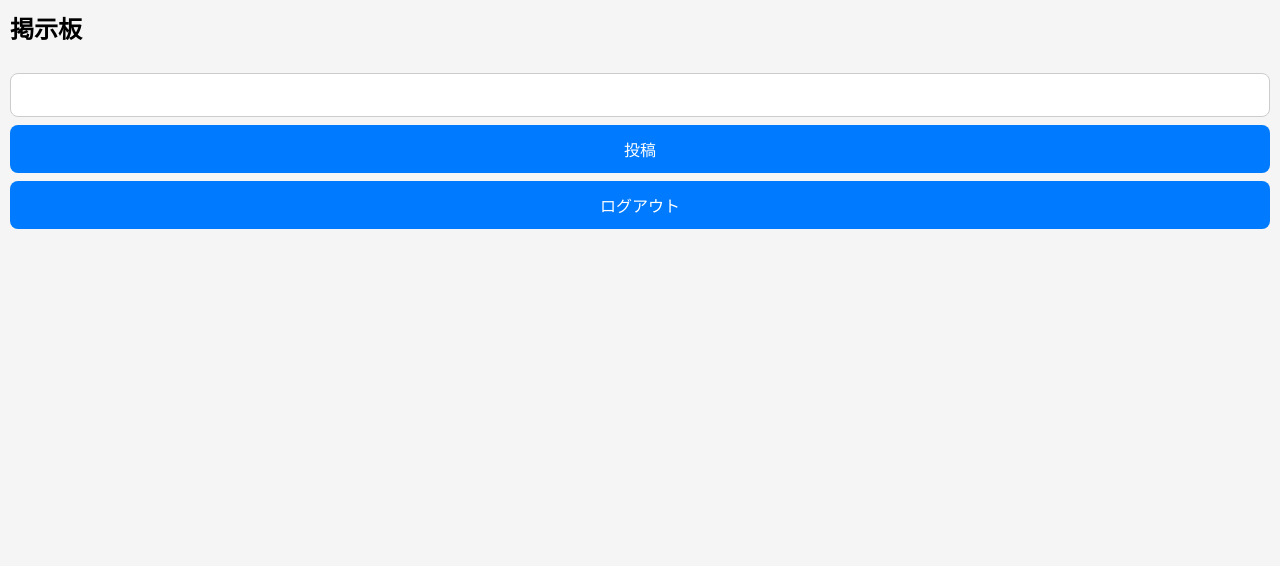
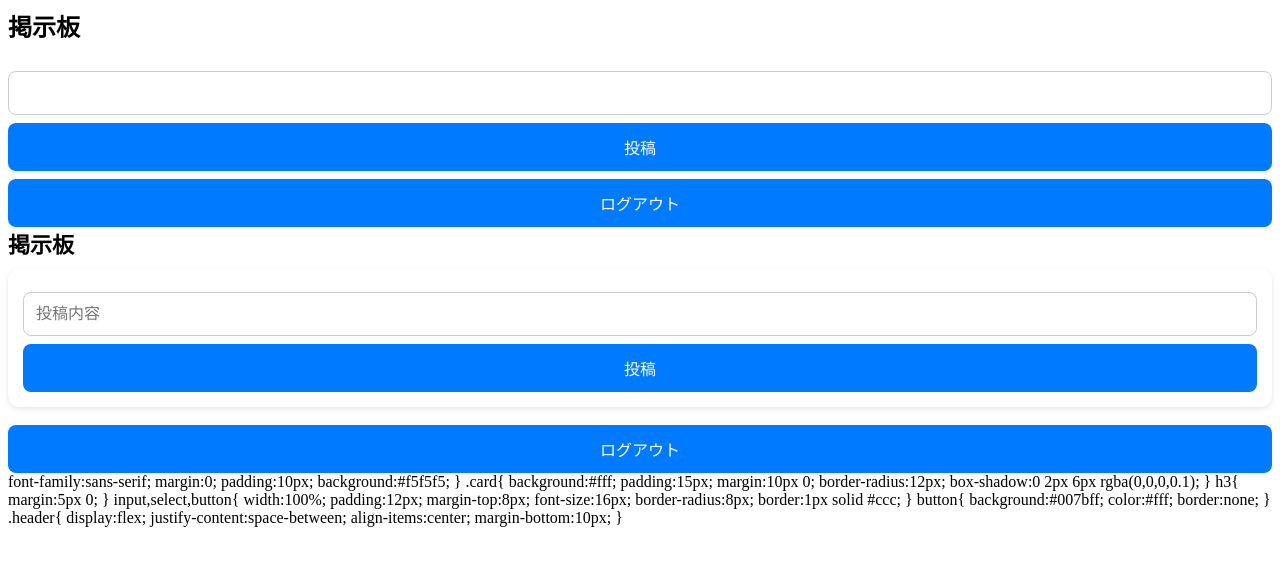
Before and after one commit to ddspoonman-hash/sp-vehicle-system, a plain HTML site: page board.html in a window 1280 px wide. Drawn offline with Linux system fonts and the light colour scheme; a script that the page names is missing.

Commit message:
Update board.html

```diff
--- a/board.html
+++ b/board.html
@@ -13,7 +13,64 @@
 box-sizing:border-box;
 }
 
-body{
+body{<!DOCTYPE html>
+<html>
+<head>
+  <meta name="viewport" content="width=device-width,initial-scale=1">
+  <title>掲示板</title>
+  <style>
+    *{ box-sizing:border-box; }
+    body{
+      font-family:sans-serif;
+      margin:0;
+      padding:10px;
+      background:#f5f5f5;
+    }
+    .card{
+      background:#fff;
+      padding:15px;
+      margin:10px 0;
+      border-radius:12px;
+      box-shadow:0 2px 6px rgba(0,0,0,0.1);
+    }
+    h3{ margin:5px 0; }
+    input,select,button{
+      width:100%;
+      padding:12px;
+      margin-top:8px;
+      font-size:16px;
+      border-radius:8px;
+      border:1px solid #ccc;
+    }
+    button{
+      background:#007bff;
+      color:#fff;
+      border:none;
+    }
+    .header{
+      display:flex;
+      justify-content:space-between;
+      align-items:center;
+      margin-bottom:10px;
+      font-size:22px;
+      font-weight:bold;
+    }
+  </style>
+</head>
+<body>
+  <div class="header">掲示板</div>
+
+  <div class="card">
+    <div id="list"></div>
+    <input id="msg" placeholder="投稿内容">
+    <button onclick="postMessage()">投稿</button>
+  </div>
+
+  <button onclick="logout()">ログアウト</button>
+
+  <script src="board.js?v=20260403-1"></script>
+</body>
+</html>
 font-family:sans-serif;
 margin:0;
 padding:10px;
```
